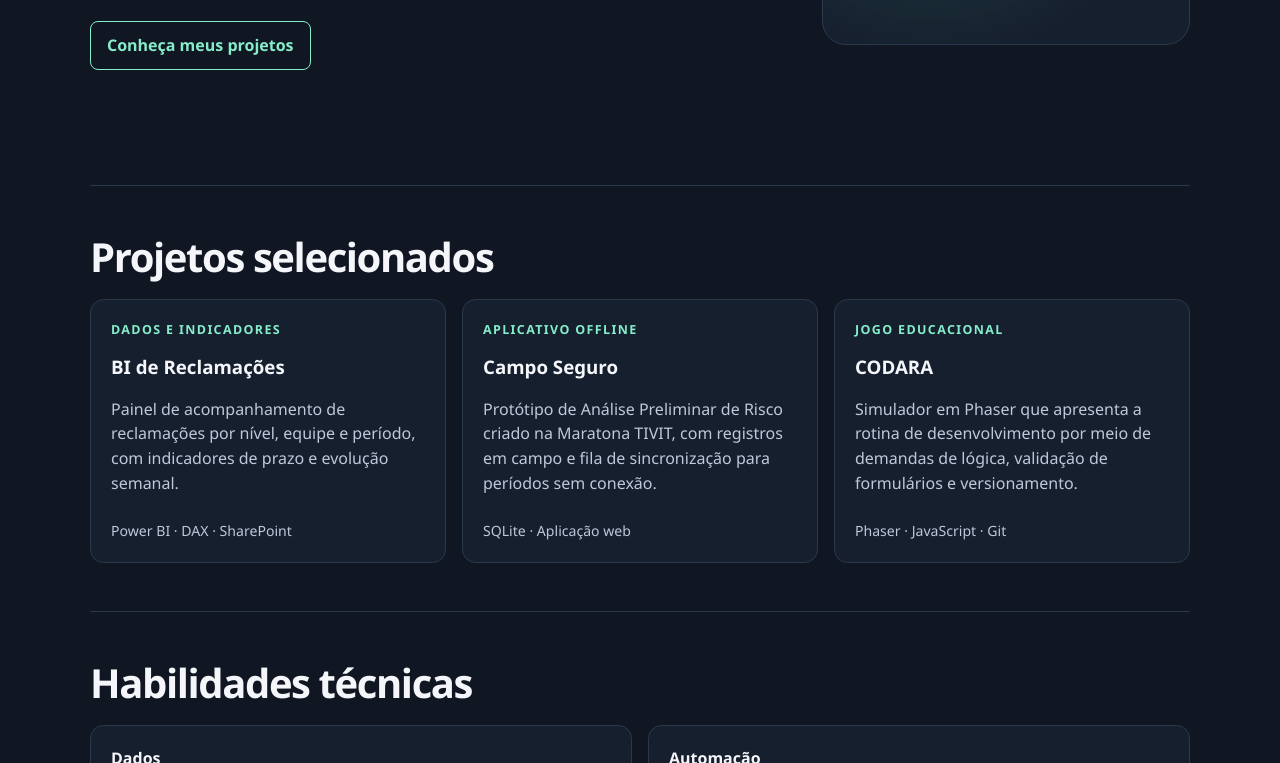
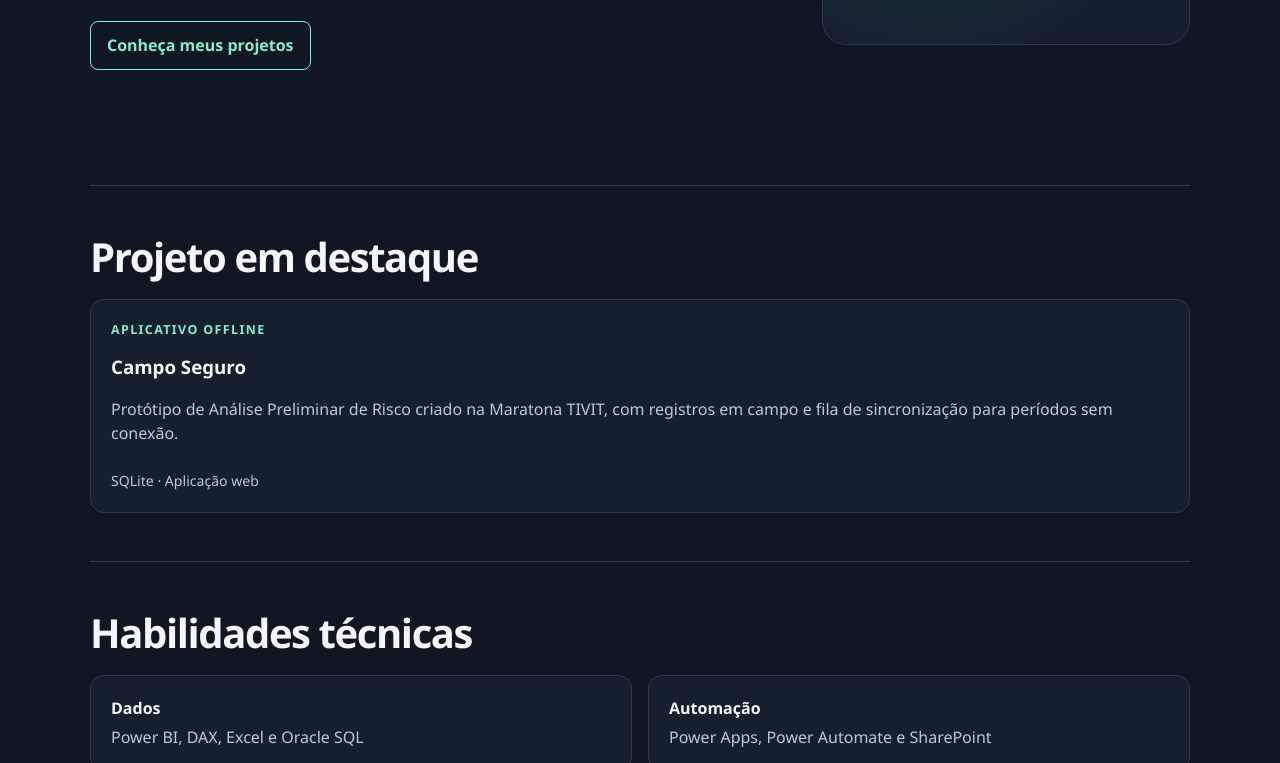
Before and after one commit to Artur-MF/portfolio-senai, a plain HTML site: page index.html in a window 1280 px wide. Shown: the part 528-1291 px from the top of the page. Drawn offline with Linux system fonts and the light colour scheme.

Commit message:
Atualiza os projetos exibidos no portfólio
* Remove CODARA e BI de Reclamações do portfólio

* Ajusta a grade ao projeto em destaque

```diff
--- a/index.html
+++ b/index.html
@@ -31,25 +31,13 @@
       </div>
     </section>
     <section class="section" id="projetos" aria-labelledby="titulo-projetos">
-      <h2 id="titulo-projetos">Projetos selecionados</h2>
+      <h2 id="titulo-projetos">Projeto em destaque</h2>
       <div class="grid">
-        <article>
-          <p class="eyebrow">Dados e indicadores</p>
-          <h3>BI de Reclamações</h3>
-          <p>Painel de acompanhamento de reclamações por nível, equipe e período, com indicadores de prazo e evolução semanal.</p>
-          <p class="tools">Power BI · DAX · SharePoint</p>
-        </article>
         <article>
           <p class="eyebrow">Aplicativo offline</p>
           <h3>Campo Seguro</h3>
           <p>Protótipo de Análise Preliminar de Risco criado na Maratona TIVIT, com registros em campo e fila de sincronização para períodos sem conexão.</p>
           <p class="tools">SQLite · Aplicação web</p>
-        </article>
-        <article>
-          <p class="eyebrow">Jogo educacional</p>
-          <h3>CODARA</h3>
-          <p>Simulador em Phaser que apresenta a rotina de desenvolvimento por meio de demandas de lógica, validação de formulários e versionamento.</p>
-          <p class="tools">Phaser · JavaScript · Git</p>
         </article>
       </div>
     </section>
--- a/style.css
+++ b/style.css
@@ -29,7 +29,7 @@ h1 span { color: var(--accent); }
 .section { padding: 3rem 0; border-top: 1px solid var(--line); }
 h2 { margin: 0 0 1.2rem; font-size: clamp(1.6rem, 4vw, 2.5rem); letter-spacing: -.035em; line-height: 1.15; }
 .grid, .skills { display: grid; gap: 1rem; }
-.grid { grid-template-columns: repeat(3, 1fr); }
+.grid { grid-template-columns: repeat(auto-fit, minmax(min(100%, 15rem), 1fr)); }
 article, .skills div { padding: 1.25rem; background: var(--panel); border: 1px solid var(--line); border-radius: .85rem; }
 article { display: flex; flex-direction: column; }
 h3, dt { margin: 0; font-weight: 700; }
```
